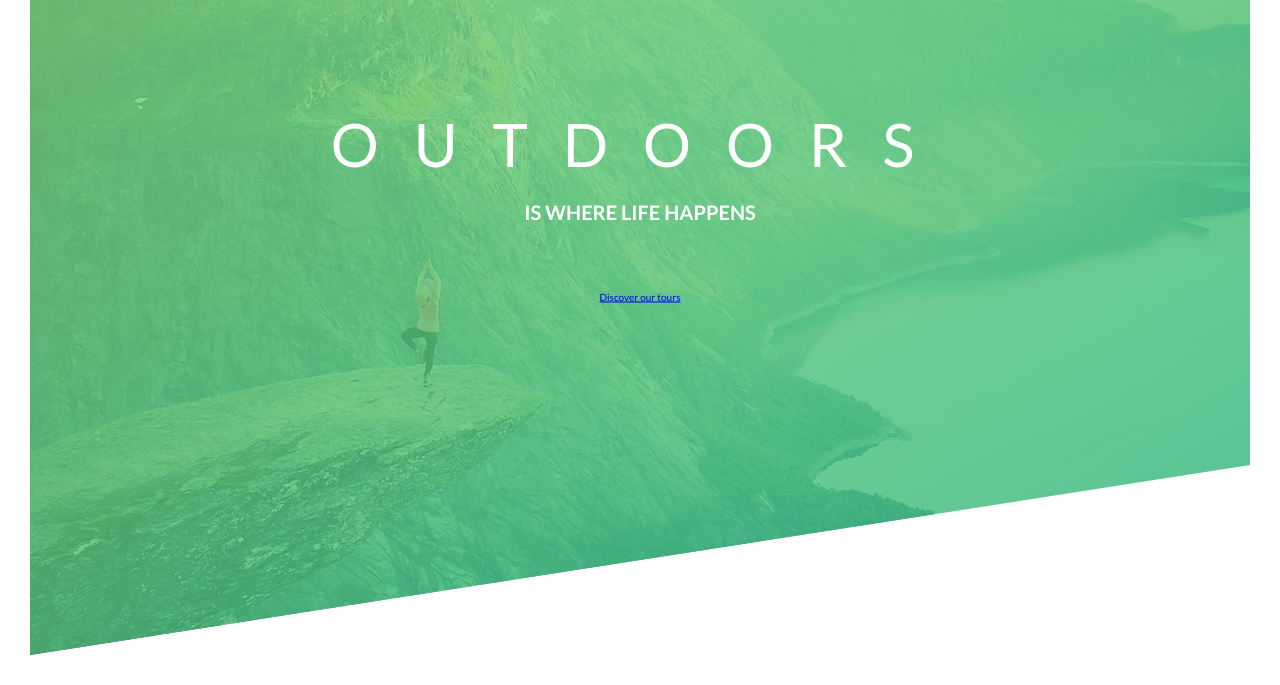
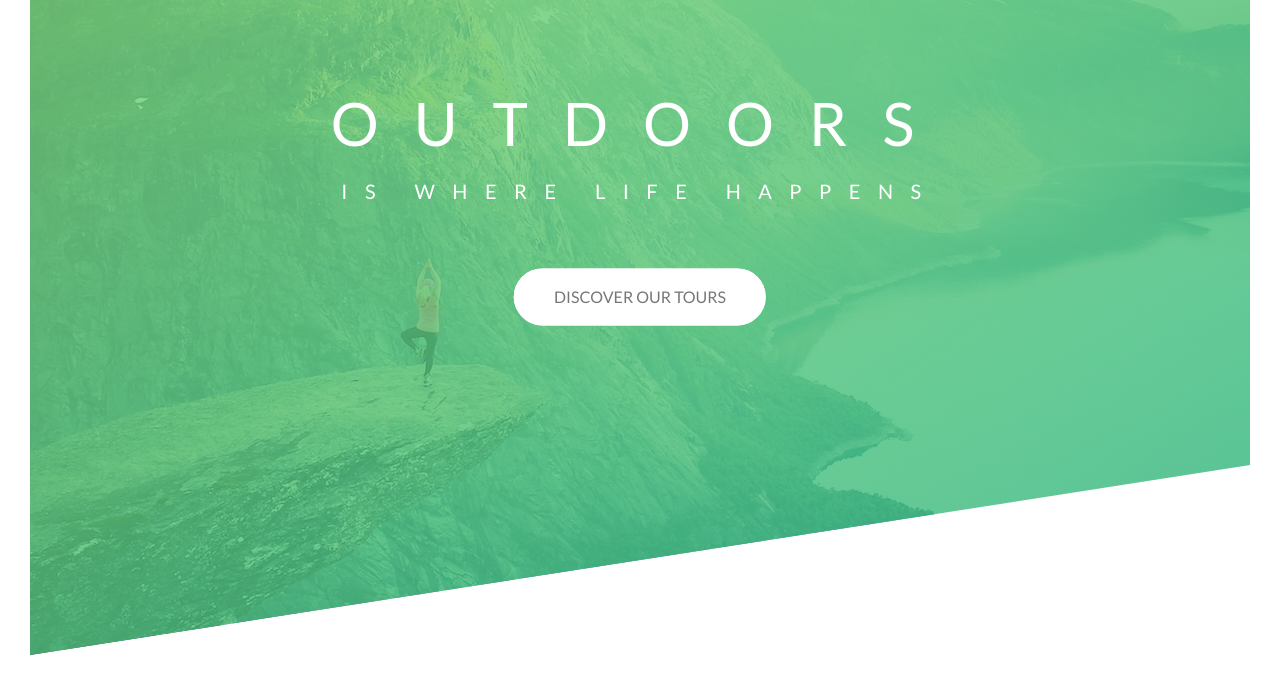
Before and after one commit to Accio26/advanced-css, a website: page index.html in a window 1280 px wide. Shown: the part 135-820 px from the top of the page. Drawn offline with Linux system fonts and the light colour scheme.

Commit message:
node modules install/sassの導入 大規模ページを想定してフォルダの管理見直し

```diff
--- /dev/null
+++ b/sass/abstracts/_variables.scss
@@ -0,0 +1,7 @@
+$color-primary: #55c57a;
+$color-primary-light: #7ed56f;
+$color-primary-dark: #28b485;
+
+$color-grey-dark: #777;
+$color-white: #fff;
+$color-black: #000;
--- /dev/null
+++ b/sass/base/_animations.scss
@@ -0,0 +1,43 @@
+@keyframes moveInLeft {
+  0% {
+    opacity: 0%;
+    transform: translateX(-10rem);
+  }
+
+  80% {
+    transform: translateX(1rem);
+  }
+
+  100% {
+    opacity: 1;
+    transform: translate(0);
+  }
+}
+
+@keyframes moveInRight {
+  0% {
+    opacity: 0%;
+    transform: translateX(10rem);
+  }
+
+  80% {
+    transform: translateX(-1rem);
+  }
+
+  100% {
+    opacity: 1;
+    transform: translate(0);
+  }
+}
+
+@keyframes moveInBottom {
+  0% {
+    opacity: 0;
+    transform: translateY(3rem);
+  }
+
+  100% {
+    opacity: 1;
+    transform: translate(0);
+  }
+}
--- /dev/null
+++ b/sass/base/_base.scss
@@ -0,0 +1,15 @@
+*,
+*::after,
+*::before {
+  margin: 0;
+  padding: 0;
+  box-sizing: inherit;
+}
+
+html {
+  font-size: 62.5%;
+}
+
+body {
+  box-sizing: border-box;
+}
--- /dev/null
+++ b/sass/base/_typography.scss
@@ -0,0 +1,38 @@
+body {
+  font-family: "Lato", sans-serif;
+  font-weight: 400;
+  /* font-size: 1.6rem; */
+  line-height: 1.7;
+  color: #777;
+  padding: 3rem;
+}
+
+
+.heading-primary {
+  color: $color-white;
+  text-transform: uppercase;
+
+  backface-visibility: hidden;
+  margin-bottom: 6rem;
+
+  &--main {
+    display: block;
+    font-size: 6rem;
+    font-weight: 400;
+    letter-spacing: 3.5rem;
+
+    animation-name: moveInLeft;
+    animation-duration: .9s;
+    animation-timing-function: ease-out;
+
+    /* animation-delay: 3s; */
+  }
+
+  &--sub {
+    display: block;
+    font-size: 2rem;
+    font-weight: 400;
+    letter-spacing: 1.75rem;
+    animation: moveInRight 1s ease-out;
+  }
+}
--- /dev/null
+++ b/sass/components/_button.scss
@@ -0,0 +1,57 @@
+.btn {
+
+  &:link,
+  &:visited {
+    text-transform: uppercase;
+    text-decoration: none;
+    padding: 1.5rem 4rem;
+    display: inline-block;
+    border-radius: 10rem;
+    transition: all .2s;
+    position: relative;
+    font-size: 1.6rem;
+  }
+
+  &:hover {
+    transform: translateY(-3px);
+    box-shadow: 0 1rem 2rem rgba($color-black, .2);
+
+    &::after {
+      transform: scaleX(1.4) scaleY(1.6);
+      opacity: 0;
+    }
+  }
+
+  &:active {
+    transform: translateY(-1px);
+    box-shadow: 0 .5rem 1rem rgba($color-black, .2);
+  }
+
+  &--white {
+    background-color: $color-white;
+    color: $color-grey-dark;
+
+    &::after {
+      background-color: $color-white;
+    }
+  }
+
+  &::after {
+    content: "";
+    display: inline-block;
+    height: 100%;
+    width: 100%;
+    border-radius: 10rem;
+    position: absolute;
+    top: 0;
+    left: 0;
+    z-index: -1;
+    transition: all .4s;
+  }
+
+  &--animated {
+    animation: moveInBottom .5s ease-out .75s;
+    animation-fill-mode: backwards;
+  }
+
+}
--- /dev/null
+++ b/sass/main.scss
@@ -0,0 +1,14 @@
+@import "abstracts/functions";
+@import "abstracts/mixins";
+@import "abstracts/variables";
+
+@import "base/animations";
+@import "base/base";
+@import "base/typography";
+@import "base/utilities";
+
+@import "components/button";
+
+@import "layout/header";
+
+@import "pages/home";
```
Also changed, not shown: package.json (added, +22 -0 lines), css/style.css, sass/abstracts/_functions.scss (added), sass/abstracts/_mixins.scss (added), sass/base/_utilities.scss (added), sass/pages/_home.scss (added), 1 other file.
